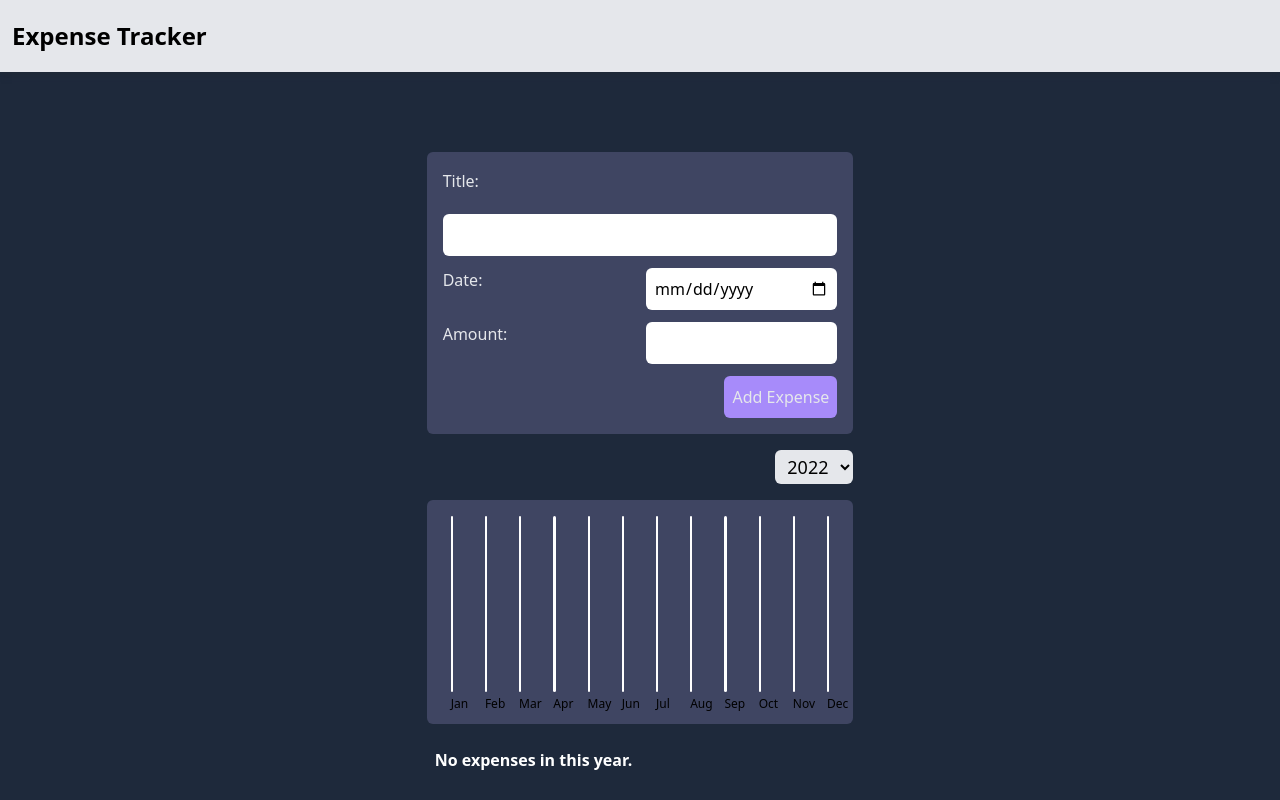
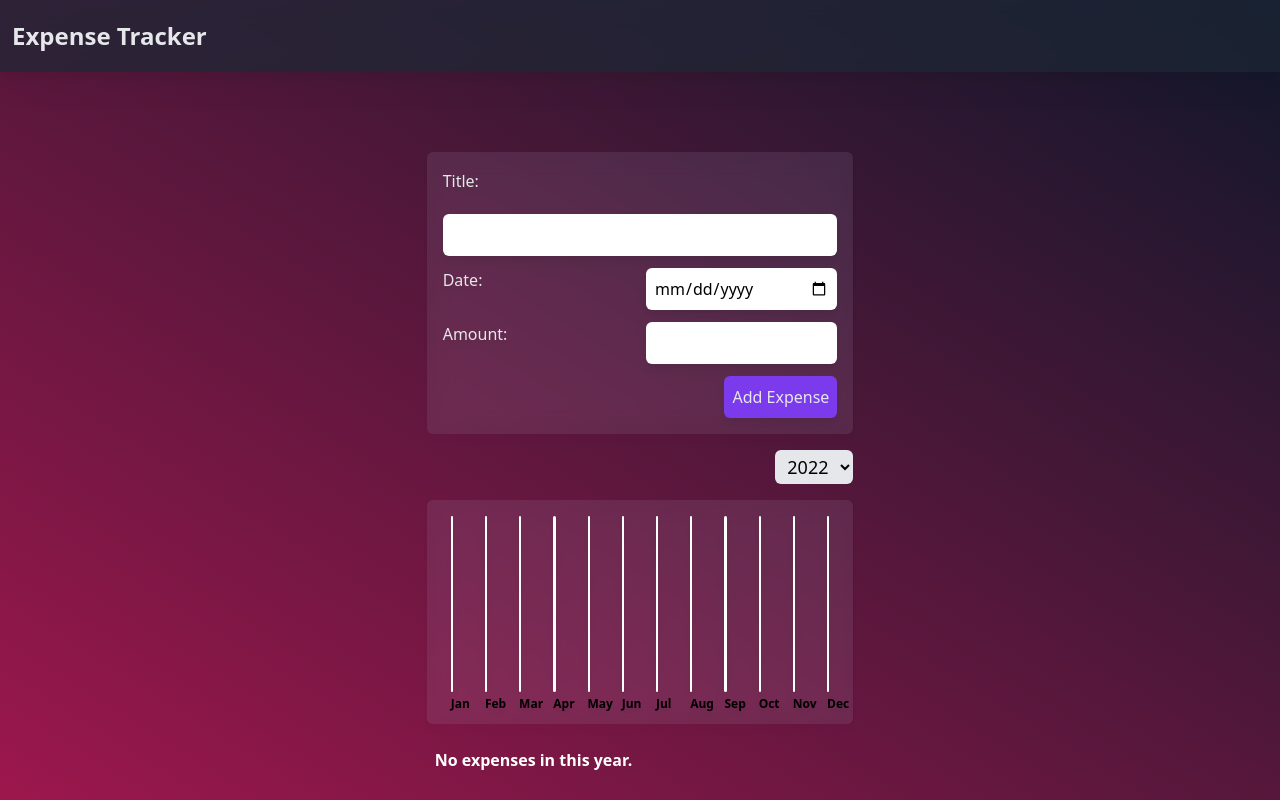
Before and after one commit to KuronoSangatsu7/React_Expense_Tracker, a React (Create React App) app: page / in a window 1280 px wide. Built offline with nearby package versions, Linux system fonts and the light colour scheme.

Commit message:
prettier UI

```diff
--- a/src/components/Chart/ChartBar.js
+++ b/src/components/Chart/ChartBar.js
@@ -4,9 +4,9 @@ const ChartBar = (props) => {
   return (
     <div className="m-2 mx-3 h-48 w-6 min-w-0 flex-grow flex-shrink">
       <div className="mx-1 h-44 bg-white border-black rounded-full flex">
-        <div className="bg-violet-400 w-full rounded-full mt-auto transition-all duration-500" style={{height: barFullHeight}}></div>
+        <div className="bg-violet-500/80 backdrop-blur-md w-full rounded-full mt-auto transition-all duration-500" style={{height: barFullHeight}}></div>
       </div>
-      <div className="m-1 text-xs overflow-visible">{props.month}</div>
+      <div className="m-1 text-xs overflow-visible font-semibold">{props.month}</div>
     </div>
   );
 };
--- a/src/components/Expenses/ExpenseDate.js
+++ b/src/components/Expenses/ExpenseDate.js
@@ -2,7 +2,7 @@ const ExpenseDate = (props) => {
   const month = props.date.toLocaleString("en-US", { month: "long" });
   const day = props.date.toLocaleString("en-US", { day: "2-digit" });
   return (
-    <div className="container border rounded-md bg-gray-200 text-xs py-2">
+    <div className="container border rounded-md bg-gray-200 text-xs py-2 drop-shadow-lg">
       <div className="text-center">{day}</div>
       <div className="text-center font-semibold">{month}</div>
     </div>
--- a/src/components/Expenses/Expenses.js
+++ b/src/components/Expenses/Expenses.js
@@ -5,7 +5,7 @@ const Expenses = (props) => {
 
 
   return (
-    <div className="overflow-scroll h-64 mt-4 scroll-smooth snap-y">
+    <div className="overflow-y-scroll h-64 mt-4 overflow-x-clip scroll-smooth snap-y">
       {props.items.length === 0 && <p className="m-2 text-white font-semibold">No expenses in this year.</p>}
       {props.items.map((item) => (
         <ExpenseItem
--- a/src/components/NewExpense/NewExpense.js
+++ b/src/components/NewExpense/NewExpense.js
@@ -66,7 +66,7 @@ const NewExpense = (props) => {
               step="0.01"
             ></input>
             <button
-              className=" col-start-2 ml-auto bg-violet-400 p-2 rounded-md"
+              className=" col-start-2 ml-auto bg-violet-600 p-2 rounded-md"
               type="submit"
             >
               Add Expense
--- a/src/components/UI/FullWrapper.js
+++ b/src/components/UI/FullWrapper.js
@@ -1,6 +1,7 @@
+
 
 const FullWrapper = (props) => {
-    return <div className="bg-slate-800 h-full overflow-scroll">
+    return <div className="h-full overflow-scroll bg-gradient-to-tr from-pink-800 to-slate-900">
         {props.children}
     </div>
 }
--- a/src/components/UI/Header.js
+++ b/src/components/UI/Header.js
@@ -1,5 +1,5 @@
 const Header = () => {
-  return <div className="bg-gray-200 py-5 pl-3 text-2xl font-bold shadow-md shadow-gray-800">Expense Tracker</div>;
+  return <div className="bg-gray-800/70 backdrop-blur-md py-5 pl-3 text-2xl font-bold drop-shadow-xl text-gray-200">Expense Tracker</div>;
 };
 
 export default Header;
--- a/src/components/UI/TransparentWrapper.js
+++ b/src/components/UI/TransparentWrapper.js
@@ -1,5 +1,5 @@
 const TransparentWrapper = (props) => {
-    return <div className="bg-violet-300/20 rounded-md p-2">{props.children}</div>
+    return <div className="bg-violet-200/10 rounded-md p-2 backdrop-blur-md drop-shadow-lg">{props.children}</div>
 }
 
 export default TransparentWrapper;
```
